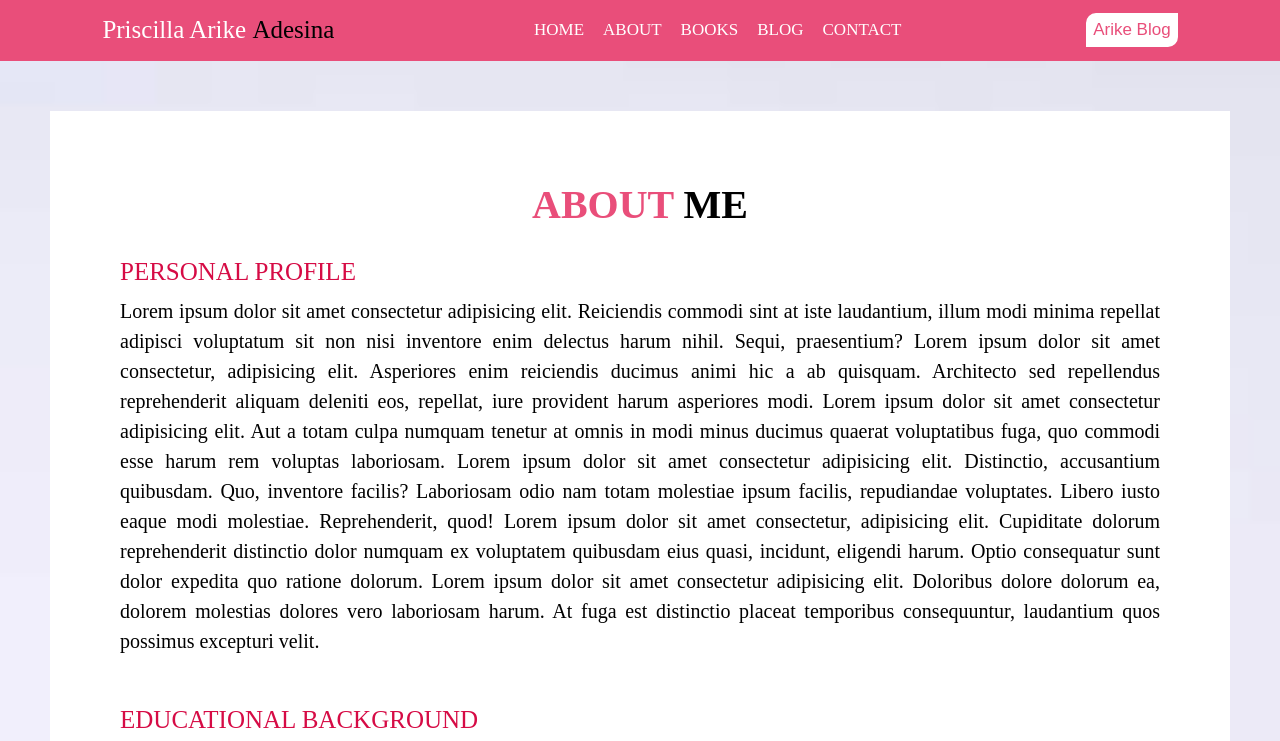
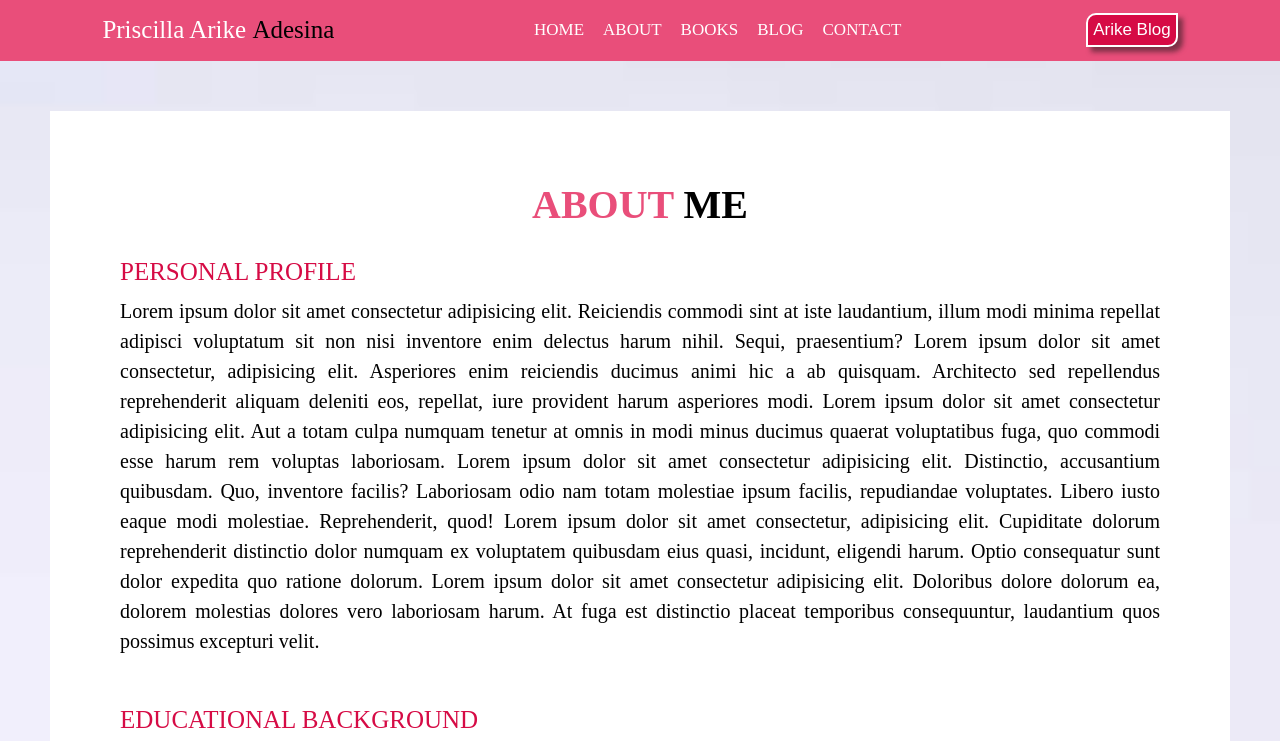
Before and after one commit to Ifeoluwa-cloud/Web-master, a plain HTML site: page about.html in a window 1280 px wide. In both pictures the pointer is over the button "Arike Blog". Shown: the top 741 px of the page. Drawn offline with Linux system fonts and the light colour scheme; files whose address does not match are found by name.

Commit message:
blog button modified

```diff
--- a/about.css
+++ b/about.css
@@ -83,11 +83,12 @@ body{
     background-color: #E94E7A;
     padding: 5px;
     border: 2px solid white;
+    box-shadow: 5px 5px 5px 0px rgba(20, 20, 20, 0.5);
 }
 
 .blog-button:hover{
     border-radius: 10px 0;
-    background-color: #fff;
+    background-color: #d60b45;
     padding: 5px;
     border: 2px solid #fff;
     transition: 0.2s;
@@ -100,16 +101,6 @@ body{
     color: white;
     font-size: 17px;
     font-weight: 400;
-
-}
-
-.blog-button a:hover{
-    text-decoration: none;
-    cursor: pointer;
-    color: #E94E7A;
-    font-size: 17px;
-    font-weight: 400;
-    transition: 0.2s;
 
 }
 
--- a/books.css
+++ b/books.css
@@ -79,11 +79,12 @@ body{
     background-color: #E94E7A;
     padding: 5px;
     border: 2px solid white;
+    box-shadow: 5px 5px 5px 0px rgba(20, 20, 20, 0.5);
 }
 
 .blog-button:hover{
     border-radius: 10px 0;
-    background-color: #fff;
+    background-color: #d60b45;
     padding: 5px;
     border: 2px solid #fff;
     transition: 0.2s;
@@ -97,15 +98,6 @@ body{
     font-size: 17px;
     font-weight: 400;
 
-}
-
-.blog-button a:hover{
-    text-decoration: none;
-    cursor: pointer;
-    color: #E94E7A;
-    font-size: 17px;
-    font-weight: 400;
-    transition: 0.2s;
 }
 
 .books-container{
```
